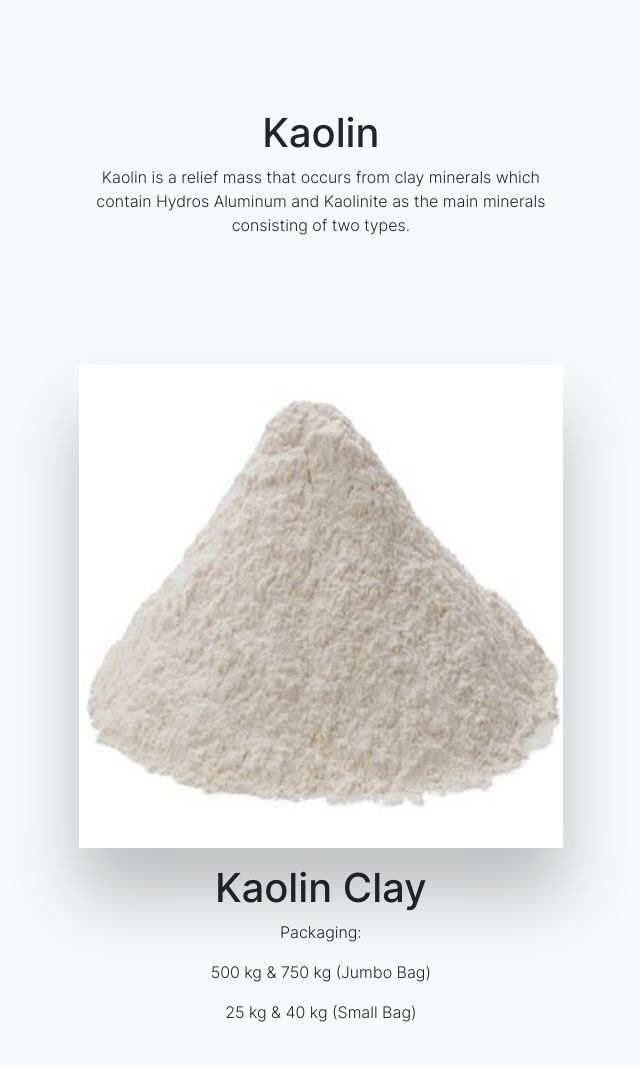
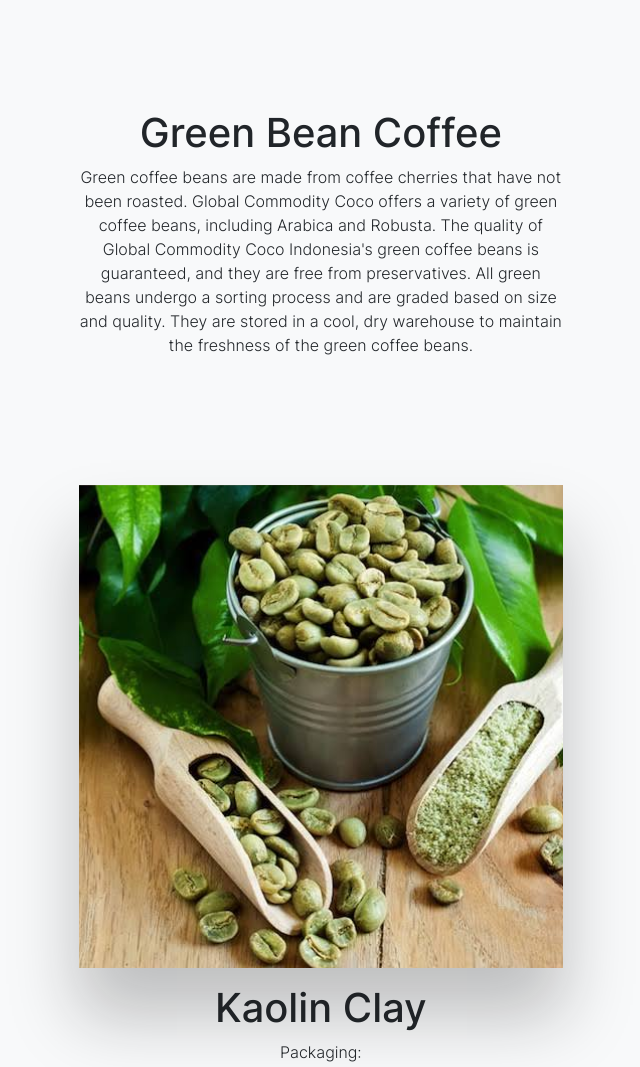
Before and after one commit to Sanjungliu/coconut, a plain HTML site: page index.html in a window 1280 px wide. Shown: the part 6739-7806 px from the top of the page, without its empty margins (295-935 px from the left). Drawn offline with Linux system fonts and the light colour scheme.

Commit message:
replace Kaolin with Green Bean Coffee

```diff
--- a/index.html
+++ b/index.html
@@ -343,11 +343,13 @@
 
                 <div class="col-md-11 py-5">
                   <div class="py-3" data-aos="fade-right" data-aos-delay="300">
-                    <h1 class="">Kaolin</h1>
+                    <h1 class="">Green Bean Coffee</h1>
                     <p class="">
-                      Kaolin is a relief mass that occurs from clay minerals
-                      which contain Hydros Aluminum and Kaolinite as the main
-                      minerals consisting of two types.
+                      Green coffee beans are made from coffee cherries that have not been roasted. Global Commodity Coco offers a variety of green coffee beans, including Arabica and Robusta.
+
+The quality of Global Commodity Coco Indonesia's green coffee beans is guaranteed, and they are free from preservatives.
+
+All green beans undergo a sorting process and are graded based on size and quality. They are stored in a cool, dry warehouse to maintain the freshness of the green coffee beans.
                     </p>
                   </div>
                 </div>
@@ -357,7 +359,7 @@
                     class="shadow ratio rounded bg-cover bp-center align-self-end"
                     data-aos="fade-right"
                     style="
-                      background-image: url(img/webp/kaolin_clay.jpeg);
+                      background-image: url(img/webp/green_been_coffee.jpeg);
                       --bs-aspect-ratio: 100%;
                     "
                   ></div>
@@ -531,7 +533,7 @@
           <address class="text-secondary mt-3">
             Kapuk, Cengkareng<br />
             Jakarta, Indonesia 11720<br />
-            Copyright 2023
+            Copyright 2024
           </address>
         </div>
       </div>
```
Also changed, not shown: img/webp/green_been_coffee.jpeg (added), 1 other file.
